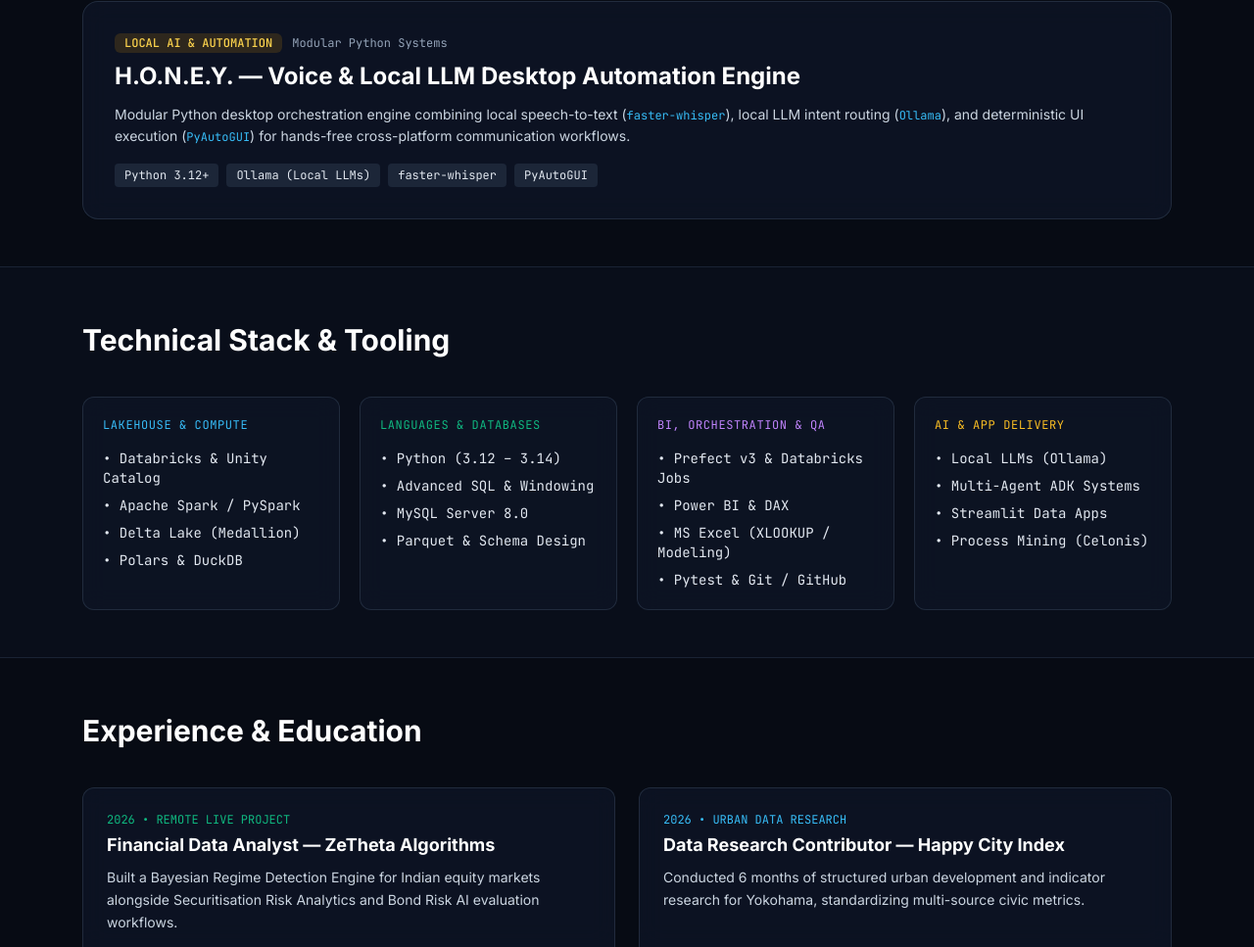
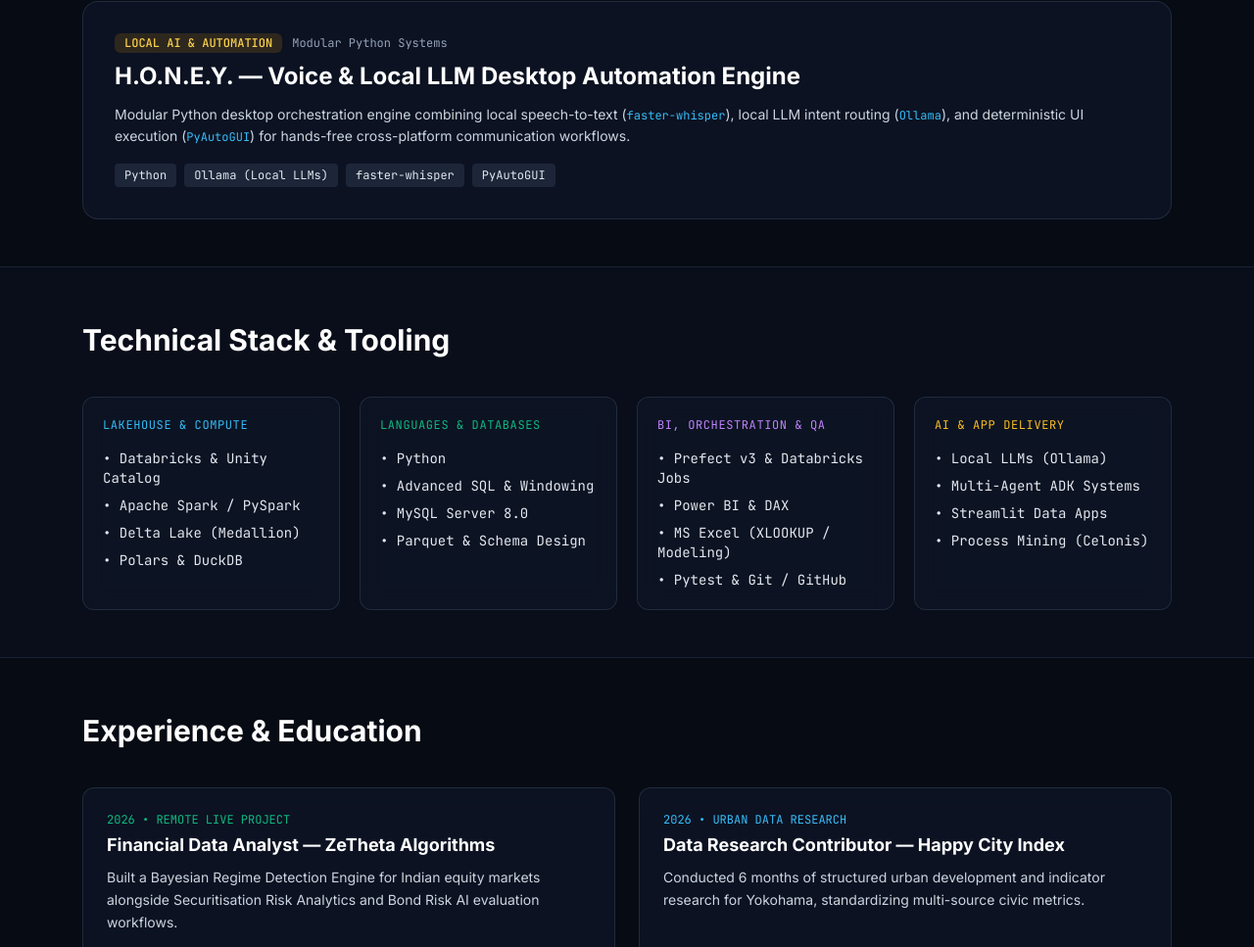
Before and after one commit to rdxtanuj/rdxtanuj.github.io, a plain HTML site: page index.html in a window 1280 px wide. Shown: the part 2124-3091 px from the top of the page at 98% size. Drawn offline with nearby package versions, Linux system fonts and the light colour scheme.

Commit message:
Update Python version references in index.html

```diff
--- a/index.html
+++ b/index.html
@@ -364,7 +364,7 @@ def deidentify_clinical_df(df, salt: str):
         </p>
 
         <div class="mt-4 flex flex-wrap gap-2">
-          <span class="px-2.5 py-1 rounded bg-slate-800/90 text-slate-200 font-mono text-xs">Python 3.12+</span>
+          <span class="px-2.5 py-1 rounded bg-slate-800/90 text-slate-200 font-mono text-xs">Python</span>
           <span class="px-2.5 py-1 rounded bg-slate-800/90 text-slate-200 font-mono text-xs">Ollama (Local LLMs)</span>
           <span class="px-2.5 py-1 rounded bg-slate-800/90 text-slate-200 font-mono text-xs">faster-whisper</span>
           <span class="px-2.5 py-1 rounded bg-slate-800/90 text-slate-200 font-mono text-xs">PyAutoGUI</span>
@@ -393,7 +393,7 @@ def deidentify_clinical_df(df, salt: str):
         <div class="glass-card rounded-xl p-5">
           <h3 class="font-mono text-xs text-emeraldglow uppercase tracking-wider">Languages & Databases</h3>
           <ul class="mt-4 space-y-2 text-sm text-slate-200 font-mono">
-            <li>• Python (3.12 – 3.14)</li>
+            <li>• Python </li>
             <li>• Advanced SQL & Windowing</li>
             <li>• MySQL Server 8.0</li>
             <li>• Parquet & Schema Design</li>
```
